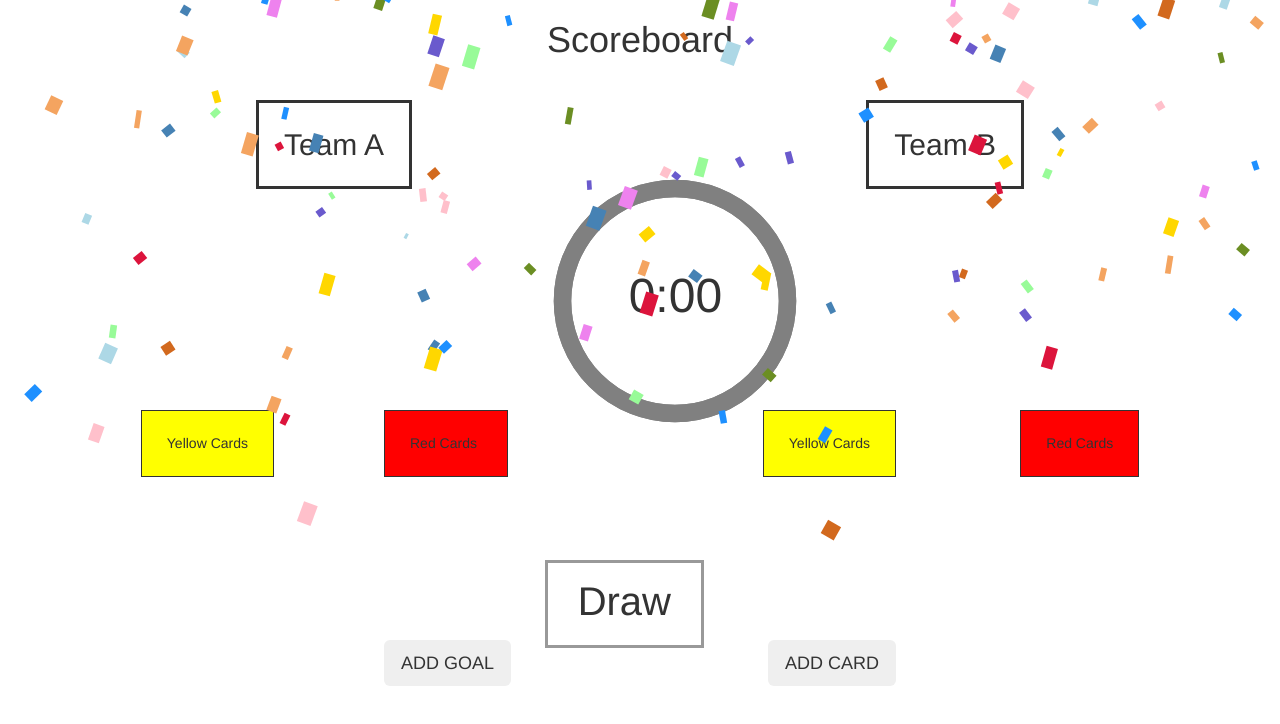
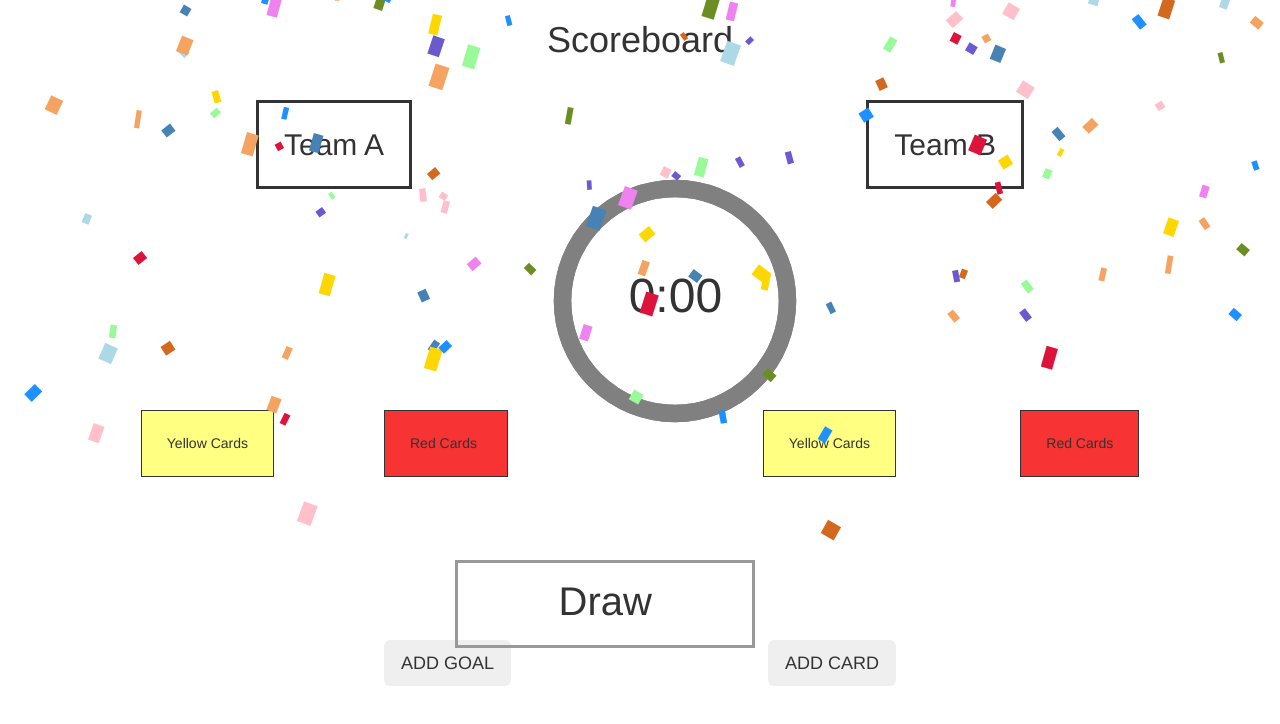
Before and after one commit to mdc5017/ScoreBoard, a website: page index.html in a window 1280 px wide. Drawn offline with nearby package versions, Linux system fonts and the light colour scheme.

```diff
--- a/index.js
+++ b/index.js
@@ -85,10 +85,10 @@
 
 function endOfGameResult(){
     if (teamAGoals.length > teamBGoals.length){
-        return("Winner: Team A");
+        return("Team A wins");
     }
     else if (teamAGoals.length , teamBGoals.length){
-        return("Winner: Team B");
+        return("Team B wins");
     }
     else{
         return("Draw");
--- a/style.css
+++ b/style.css
@@ -14,28 +14,28 @@
     position: absolute;
     left: 11%;
     top: 50%;
-    background-color: yellow;
+    background-color: rgb(255, 255, 130);
 }
 
 #teamARed{
     position: absolute;
     left: 30%;
     top: 50%;
-    background-color: red;
+    background-color: rgb(247, 51, 51);
 }
 
 #teamBYellow{
     position: absolute;
     right: 30%;
     top: 50%;
-    background-color: yellow;
+    background-color: rgb(255, 255, 130);
 }
 
 #teamBRed{
     position: absolute;
     right: 11%;
     top: 50%;
-    background-color: red;
+    background-color: rgb(247, 51, 51);
 }
 
 #addGoalButton {
@@ -125,10 +125,12 @@
 
 #winnerDisplay {
     display: none;
+    width: 300px;
     position: absolute;
     text-align: center;
-    right: 45%;
+    right: 41%;
     top: 70%;
+    overflow: visible;
     border: 3px solid #999999;
     padding: 10px 30px 5px 30px;
     font-size: 40px;
```
